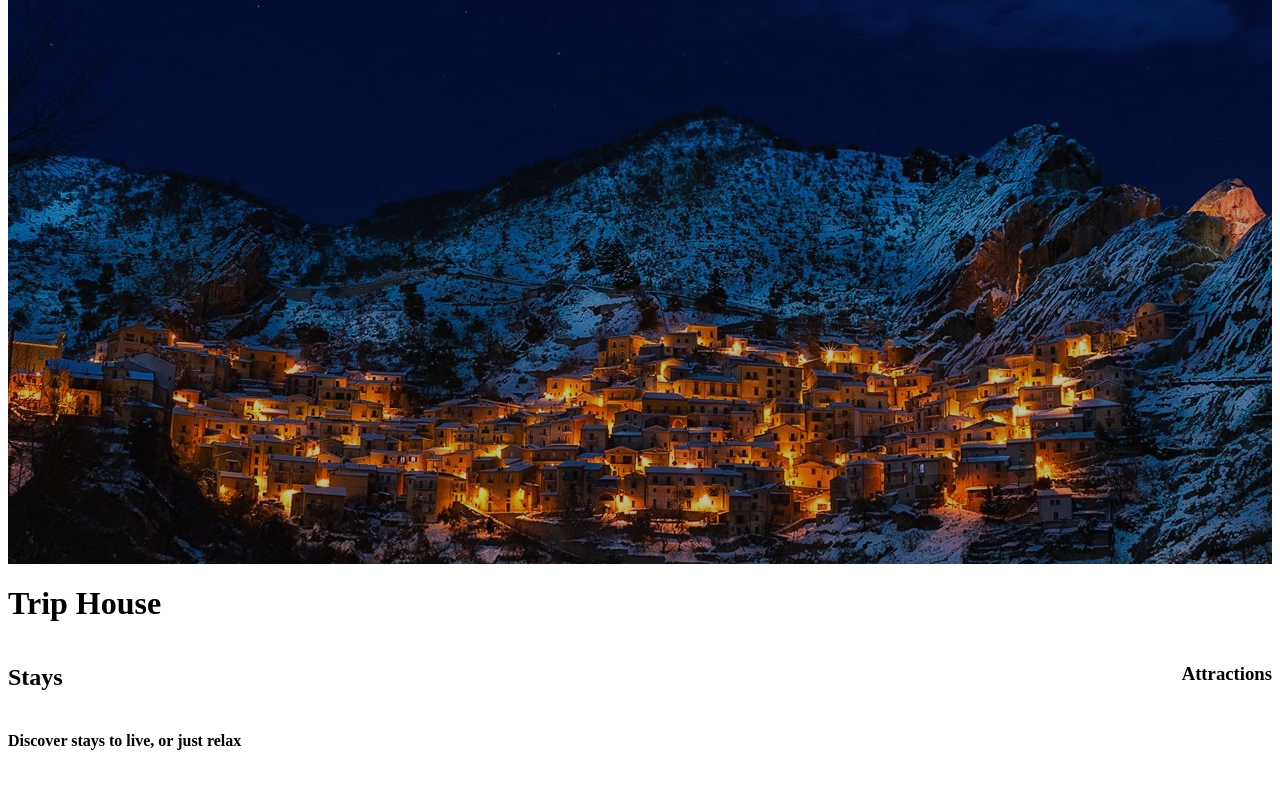
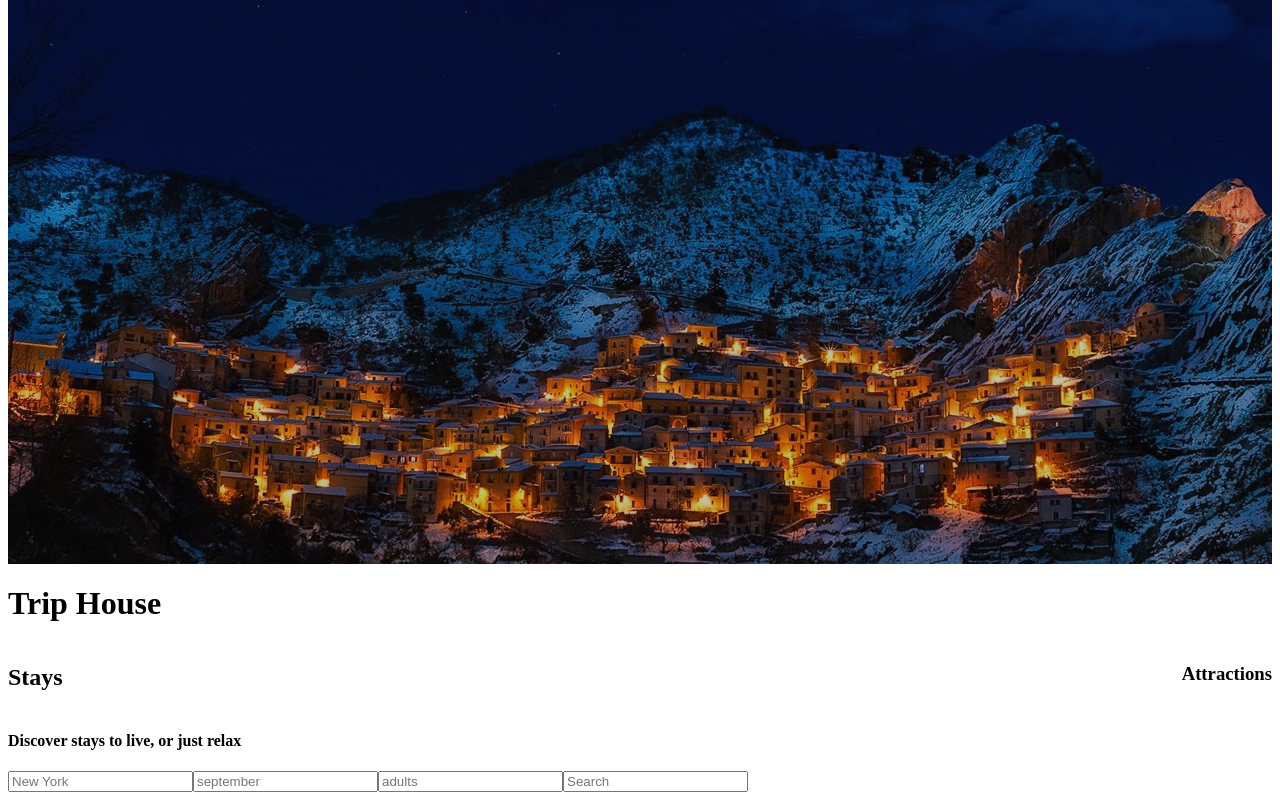
Before and after one commit to Dmitry1606/react, a React (Create React App) app: page / in a window 1280 px wide. Shown: the part 344-1144 px from the top of the page. Before the commit the page ends 1115 px from the top, so only its background shows below. Built offline with nearby package versions, Linux system fonts and the light colour scheme; the HTML template or start-up script is replaced by a standard one.

Commit message:
Update App.js

```diff
--- a/App.js
+++ b/App.js
@@ -18,6 +18,12 @@ function App() {
           <h3>Attractions</h3>
         </div>
         <h4>Discover stays to live, or just relax</h4>
+        <div className='input'>
+          <input name='email' placeholder='New York'></input>
+          <input name='date' placeholder='september' ></input>
+          <input name='count' placeholder='adults' ></input>
+          <input name='search' placeholder='Search'  ></input>
+        </div>
       </header>
     </div>
   );
```
